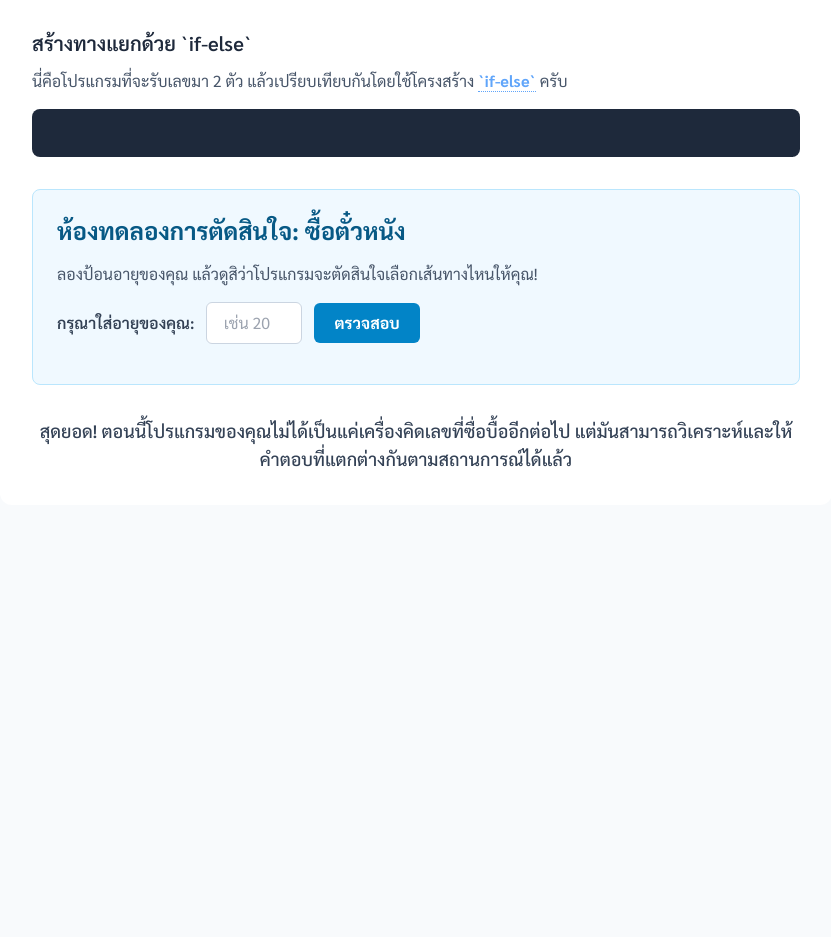
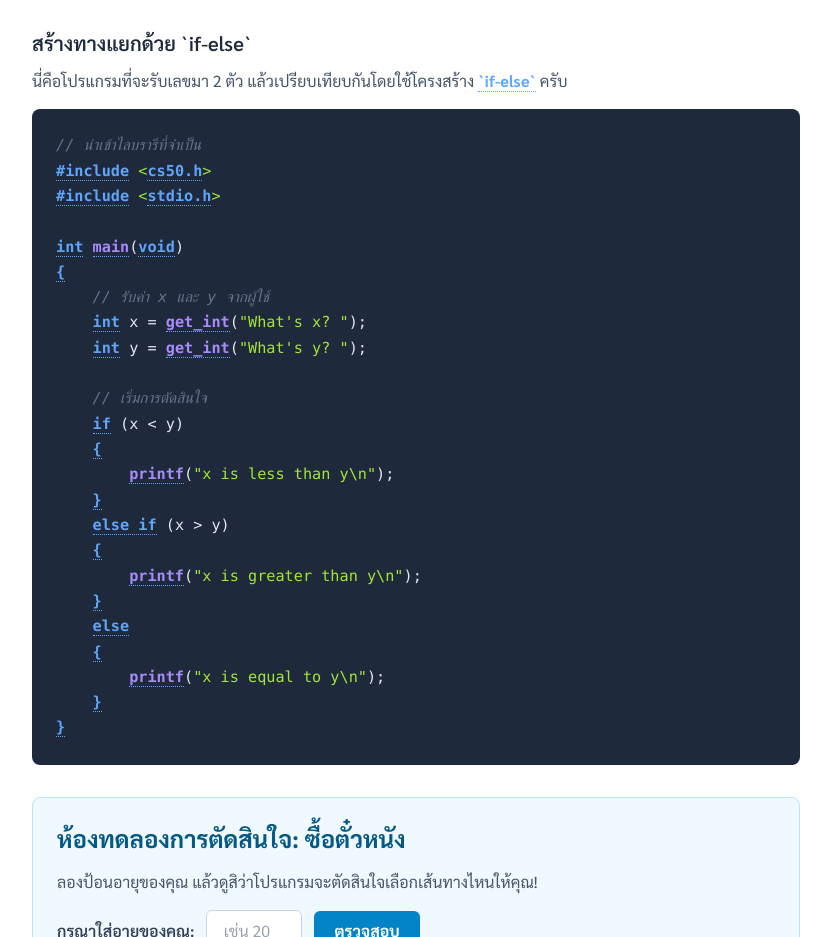
Before and after one commit to iuiuzx12/iuiuzx12.github.io, a plain HTML site: page index.html in a window 1280 px wide. Shown: the part 5266-6203 px from the top of the page, without its empty margins (224-1055 px from the left). Before the commit the page ends 5835 px from the top, so only its background shows below. Drawn offline with nearby package versions, Linux system fonts and the light colour scheme.

Commit message:
Update index.html

```diff
--- a/index.html
+++ b/index.html
@@ -185,7 +185,30 @@
                     </div>
                     <h3 class="text-xl font-semibold mt-8 mb-3">สร้างทางแยกด้วย `if-else`</h3>
                     <p class="text-slate-600 mb-4">นี่คือโปรแกรมที่จะรับเลขมา 2 ตัว แล้วเปรียบเทียบกันโดยใช้โครงสร้าง <strong class="keyword-glossary" data-term="if-else" data-def="ชุดคำสั่งที่ใช้สร้างเงื่อนไข ถ้าเงื่อนไขใน if เป็นจริง จะทำคำสั่งในบล็อกของ if แต่ถ้าเป็นเท็จ จะไปตรวจสอบเงื่อนไขถัดไป (else if) หรือทำคำสั่งในบล็อกของ else แทน">`if-else`</strong> ครับ</p>
-                    <pre class="code-block"><code class="language-c"></code></pre>
+                    <pre class="code-block"><code class="language-c"><span class="code-comment">// นำเข้าไลบรารีที่จำเป็น</span>
+<span class="keyword-glossary" data-term="#include" data-def="คำสั่ง 'พรีโปรเซสเซอร์' ใช้บอกคอมไพเลอร์ว่า 'ช่วยไปเอาโค้ดจากไฟล์อื่นมารวมกับไฟล์นี้ที'">#include</span> <span class="code-string">&lt;<span class="keyword-glossary" data-term="cs50.h" data-def="ไลบรารีพิเศษของ CS50 ที่มีฟังก์ชันอำนวยความสะดวก">cs50.h</span>&gt;</span>
+<span class="keyword-glossary" data-term="#include" data-def="คำสั่ง 'พรีโปรเซสเซอร์' ใช้บอกคอมไพเลอร์ว่า 'ช่วยไปเอาโค้ดจากไฟล์อื่นมารวมกับไฟล์นี้ที'">#include</span> <span class="code-string">&lt;<span class="keyword-glossary" data-term="stdio.h" data-def="ไลบรารีมาตรฐานสำหรับ Input/Output">stdio.h</span>&gt;</span>
+
+<span class="keyword-glossary" data-term="int" data-def="ชนิดข้อมูลเลขจำนวนเต็ม">int</span> <span class="keyword-glossary code-function" data-term="main" data-def="ฟังก์ชันหลัก จุดเริ่มต้นของโปรแกรม">main</span>(<span class="keyword-glossary" data-term="void" data-def="หมายความว่าฟังก์ชันนี้ไม่รับค่าใดๆ">void</span>)
+<span class="keyword-glossary" data-term="{ }">{</span>
+    <span class="code-comment">// รับค่า x และ y จากผู้ใช้</span>
+    <span class="keyword-glossary" data-term="int" data-def="ชนิดข้อมูลเลขจำนวนเต็ม">int</span> x = <span class="keyword-glossary code-function" data-term="get_int" data-def="ฟังก์ชันรับเลขจำนวนเต็มจากผู้ใช้">get_int</span>(<span class="code-string">"What's x? "</span>);
+    <span class="keyword-glossary" data-term="int" data-def="ชนิดข้อมูลเลขจำนวนเต็ม">int</span> y = <span class="keyword-glossary code-function" data-term="get_int" data-def="ฟังก์ชันรับเลขจำนวนเต็มจากผู้ใช้">get_int</span>(<span class="code-string">"What's y? "</span>);
+
+    <span class="code-comment">// เริ่มการตัดสินใจ</span>
+    <span class="keyword-glossary" data-term="if" data-def="คำสั่งเริ่มต้นเงื่อนไข 'ถ้า...' เพื่อตรวจสอบว่าสิ่งที่อยู่ในวงเล็บเป็นจริงหรือไม่">if</span> (x < y)
+    <span class="keyword-glossary" data-term="{ }">{</span>
+        <span class="keyword-glossary code-function" data-term="printf" data-def="ฟังก์ชันแสดงผลข้อความ">printf</span>(<span class="code-string">"x is less than y\n"</span>);
+    <span class="keyword-glossary" data-term="{ }">}</span>
+    <span class="keyword-glossary" data-term="else if" data-def="คำสั่งเงื่อนไข '...หรือถ้า...' เป็นทางเลือกที่สอง ถ้าเงื่อนไข if แรกไม่เป็นจริง">else if</span> (x > y)
+    <span class="keyword-glossary" data-term="{ }">{</span>
+        <span class="keyword-glossary code-function" data-term="printf" data-def="ฟังก์ชันแสดงผลข้อความ">printf</span>(<span class="code-string">"x is greater than y\n"</span>);
+    <span class="keyword-glossary" data-term="{ }">}</span>
+    <span class="keyword-glossary" data-term="else" data-def="คำสั่งที่จะทำงาน 'ในกรณีอื่นๆ' ที่เงื่อนไข if และ else if ข้างบนไม่เป็นจริงเลย">else</span>
+    <span class="keyword-glossary" data-term="{ }">{</span>
+        <span class="keyword-glossary code-function" data-term="printf" data-def="ฟังก์ชันแสดงผลข้อความ">printf</span>(<span class="code-string">"x is equal to y\n"</span>);
+    <span class="keyword-glossary" data-term="{ }">}</span>
+<span class="keyword-glossary" data-term="{ }">}</span></code></pre>
 
                     <div id="playground" class="bg-sky-50 border border-sky-200 p-6 rounded-lg my-8">
                         <h3 class="text-2xl font-bold text-sky-800 mb-4">ห้องทดลองการตัดสินใจ: ซื้อตั๋วหนัง</h3>
```
